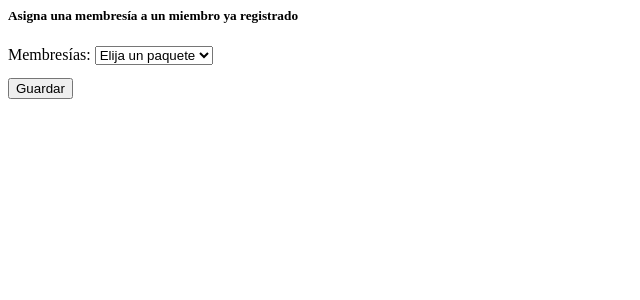
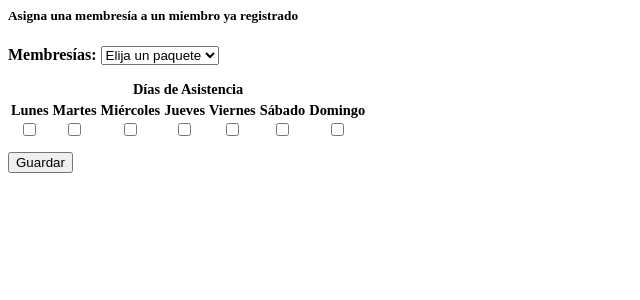
Before and after one commit to PabloOrejuela/membresias, a CodeIgniter 4 app: the page made by app/Views/membresias/asigna_membresia_miembro.php in a window 1280 px wide. Shown: the top 300 px of the page, without its empty margins (0-640 px from the left). Run offline with PHP 8.4 and a stand-in for CodeIgniter, Linux system fonts and the light colour scheme; the template is opened without the code that fills it, so the values that code supplies are empty; some libraries are stand-ins or nearby versions.

```diff
--- a/app/Views/includes/header.php
+++ b/app/Views/includes/header.php
@@ -7,6 +7,7 @@
         <meta name="description" content="" />
         <meta name="author" content="" />
         <title>Miembros</title>
+        <link rel="icon" href="<?= site_url(); ?>/favicon.ico" type="image/ico">
         <link href="<?= site_url(); ?>public/css/datatables.css" rel="stylesheet" />
         <link href="<?= site_url(); ?>public/css/styles.css" rel="stylesheet" />
         <script src="<?= site_url(); ?>public/js/font-awesome.js"></script>
@@ -18,7 +19,7 @@
     <body class="sb-nav-fixed" onload="mueveReloj()" >
         <nav class="sb-topnav navbar navbar-expand navbar-dark bg-dark">
             <!-- Navbar Brand-->
-            <a class="navbar-brand ps-3" href="<?= site_url(); ?>"><img src="<?= site_url(); ?>public/img/icono-64.png" alt="logo" id="img-logo">YouShop</a>
+            <a class="navbar-brand ps-3" href="<?= site_url(); ?>"><img src="<?= site_url(); ?>public/img/logo-tribu.png" alt="logo" id="img-logo"></a>
             <!-- Sidebar Toggle-->
             <button class="btn btn-link btn-sm order-1 order-lg-0 me-4 me-lg-0" id="sidebarToggle" href="#!"><i class="fas fa-bars"></i></button>
             <!-- Navbar Search-->
--- a/app/Views/includes/header_login.php
+++ b/app/Views/includes/header_login.php
@@ -7,6 +7,7 @@
         <meta name="description" content="" />
         <meta name="author" content="" />
         <title>Miembros</title>
+        <link rel="icon" href="<?= site_url(); ?>/favicon.ico" type="image/ico">
         <link href="<?= site_url(); ?>public/css/datatables.css" rel="stylesheet" />
         <link href="<?= site_url(); ?>public/css/styles.css" rel="stylesheet" />
         <link href="<?= site_url(); ?>public/css/estilos.css" rel="stylesheet" />
@@ -15,5 +16,5 @@
     <body class="sb-nav-fixed">
         <nav class="sb-topnav navbar navbar-expand navbar-dark bg-dark">
             <!-- Navbar Brand-->
-            <a class="navbar-brand ps-3" href="<?= site_url(); ?>"><img src="<?= site_url(); ?>public/img/icono-64.png" alt="logo" id="img-logo">YouShop</a>
+            <a class="navbar-brand ps-3" href="<?= site_url(); ?>"><img src="<?= site_url(); ?>public/img/logo-tribu.png" alt="logo" id="img-logo"></a>
         </nav>
--- a/app/Views/membresias/asigna_membresia_miembro.php
+++ b/app/Views/membresias/asigna_membresia_miembro.php
@@ -4,7 +4,7 @@
         <div class="container-fluid px-4">
             <h3 class="mt-4"><?= esc($title); ?></h3>
 
-            <div class="card mb-4 col-md-6">
+            <div class="card mb-4 col-md-8">
                 <div class="card-header">
                     <i class="fa-solid fa-users"></i>
                     <h5>Asigna una membresía a un miembro ya registrado</h5>
@@ -51,6 +51,60 @@
                             </select>
                             <p id="error-message"><?= session('errors.idpaquete');?> </p>
                         </div>
+                        <div class="mb-3 mt-2">
+                            <table id="tabla-semana" class="table">
+                                <thead><th colspan="7">Días de Asistencia</th></thead>
+                                <thead>
+                                    <th>Lunes</th>
+                                    <th>Martes</th>
+                                    <th>Miércoles</th>
+                                    <th>Jueves</th>
+                                    <th>Viernes</th>
+                                    <th>Sábado</th>
+                                    <th>Domingo</th>
+                                </thead>
+                                <tbody>
+                                    <tr>
+                                        <td id="td-center">
+                                            <div class="form-check">
+                                                <input class="form-check-input" type="checkbox" value="1" id="flexCheckDefault" name="lunes">
+                                            </div>
+                                        </td>
+                                        <td id="td-center">
+                                            <div class="form-check">
+                                                <input class="form-check-input" type="checkbox" value="1" id="flexCheckDefault" name="martes">
+                                            </div>
+                                        </td>
+                                        <td id="td-center">
+                                            <div class="form-check">
+                                                <input class="form-check-input" type="checkbox" value="1" id="flexCheckDefault" name="miercoles">
+                                            </div>
+                                        </td>
+                                        <td id="td-center">
+                                            <div class="form-check">
+                                                <input class="form-check-input" type="checkbox" value="1" id="flexCheckDefault" name="jueves">
+                                            </div>
+                                        </td>
+                                        <td id="td-center">
+                                            <div class="form-check">
+                                                <input class="form-check-input" type="checkbox" value="1" id="flexCheckDefault" name="viernes">
+                                            </div>
+                                        </td>
+                                        <td id="td-center">
+                                            <div class="form-check">
+                                                <input class="form-check-input" type="checkbox" value="1" id="flexCheckDefault" name="sabado">
+                                            </div>
+                                        </td>
+                                        <td id="td-center">
+                                            <div class="form-check">
+                                                <input class="form-check-input" type="checkbox" value="1" id="flexCheckDefault" name="domingo">
+                                            </div>
+                                        </td>
+                                    </tr>
+                                </tbody>
+                            </table>
+                            <p id="error-message"><?= session('errors.dias');?> </p>
+                        </div>
                         <input type="submit" name="submit" value="Guardar" class="btn btn-outline-info" />
                     </form>
                 </div>
--- a/public/css/asigna-membresia-miembro.css
+++ b/public/css/asigna-membresia-miembro.css
@@ -15,3 +15,16 @@ a {
 	color: #f00;
     font-size: 0.8em;
 }
+
+.form-check #flexCheckDefault{
+    margin: 0 auto;
+}
+
+label{
+    font-weight: bold;
+}
+
+#tabla-semana{
+    margin-top: 5px;
+    font-size: 0.9em;
+}
```
Also changed, not shown: README.md, favicon.ico, public/css/styles.css, public/img/logo-tribu.jpg, public/img/logo-tribu.png (added).
